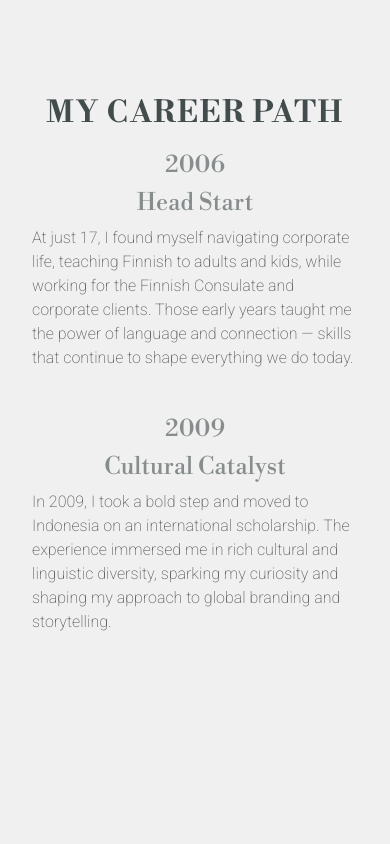
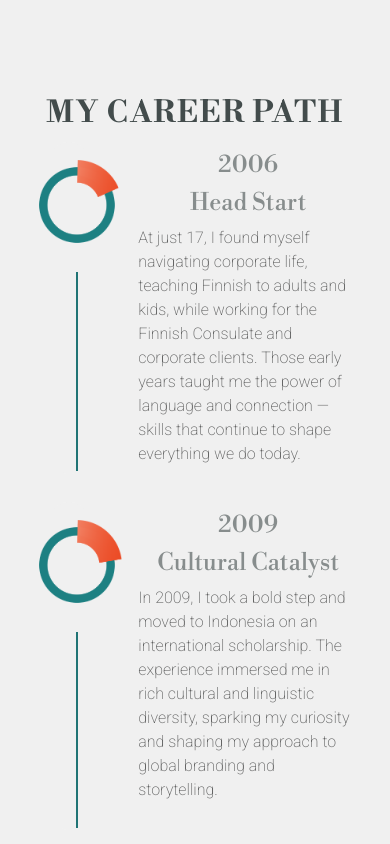
Before and after one commit to taky95/MyBrandingStudio, a Next.js app: page /about in a window 390 px wide. Shown: the part 2260-3104 px from the top of the page. Built offline with nearby package versions, Linux system fonts and the light colour scheme; no server answers.

Commit message:
update: re-add donuts to career path mobile screen

```diff
--- a/styles/about.module.scss
+++ b/styles/about.module.scss
@@ -469,7 +469,7 @@
         margin-bottom: -1%;
         transition: background-color 0.3s ease, transform 0.3s ease;
         align-items: stretch;
-        //min-height: 360px;
+        min-height: 360px;
         background-color: variables.$white; /* optional for readability */
         padding: 1rem;
 
@@ -524,7 +524,6 @@
           transition: background-color 0.3s ease, transform 0.3s ease;
           height: auto;
           padding-left: 1rem;
-          display: none;
 
           img {
             object-position: top;
```
